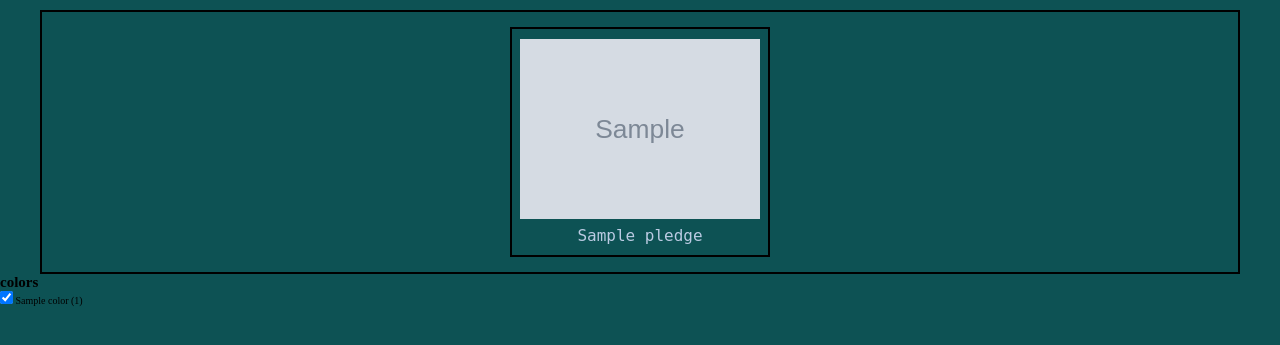
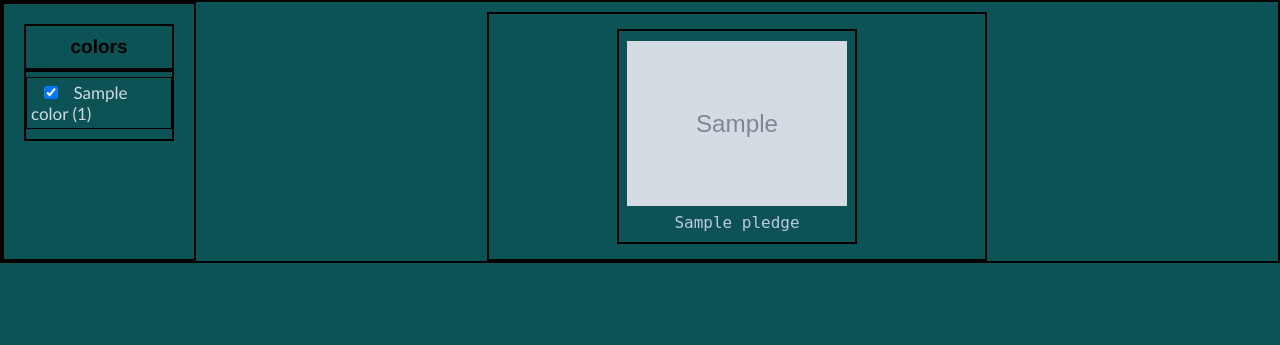
Before and after one commit to LuisJZ2004/clothestore, a Django app: a page that uses clothestore/clothes/templates/clothes/clothes_list.html in a window 1280 px wide. Shown: the part 106-451 px from the top of the page. Run offline with Django 4.2, Linux system fonts and the light colour scheme; tables that the repository leaves empty hold one stand-in row (values such as "Sample post"); grey boxes marked "Sample" are stand-in pictures.

Commit message:
I got on the top of my tongue 2.0

```diff
--- a/clothestore/clothes/static/clothes/css/pledge_list_3.css
+++ /dev/null
@@ -1,52 +0,0 @@
-/* .filters {
-    display: flex;
-    justify-content: space-between;
-    border: 1px solid black;
-    padding: 10px;
-    min-width: 100px;
-    max-width: 1300px;
-    margin: 0px auto;
-} */
-
-
-.list-clothes {
-    display: flex;
-    justify-content: space-evenly;
-    flex-wrap: wrap;
-    padding: 15px;
-    border: 2px solid black;
-    min-width: 500px;
-    max-width: 1200px;
-    margin: 0px auto;
-    margin-top: 10px;
-}
-
-.clothe {
-    padding: 10px;
-    max-width: 260px;
-    display: flex;
-    justify-content: center;
-    align-items: center;
-    flex-direction: column;
-    border: 2px solid black;
-}
-.clothe .name {
-    display: flex;
-    justify-content: center;
-    flex-wrap: wrap;
-    align-items: center;
-    justify-content: center;
-    height: 100%;
-    max-width: 90%;
-    margin-top:5px;
-}
-
-.clothe .name a{
-    font-family: monospace;
-    font-size: 1.6rem;
-    color: #bbcbe3;
-}
-
-.clothe .name a:hover {
-    color:white;
-}
--- /dev/null
+++ b/clothestore/clothes/static/clothes/css/pledge_list_5.css
@@ -0,0 +1,94 @@
+/* Filters */
+.main-container .filters {
+    border: 2px solid black;
+    padding: 20px;
+    min-height: 100px;
+    max-width: 400px;
+    display: flex;
+    justify-content: center;
+}
+
+.main-container .filters .filter-tittle {
+    padding: 10px;
+    border: 2px solid black;
+    display: flex;
+    justify-content: center;
+}
+
+.main-container .filters .filter-tittle h2 {
+    font-size: 1.9rem;
+    font-family:'Franklin Gothic Medium', 'Arial Narrow', Arial, sans-serif;
+}
+
+.main-container .filters .filter-checkboxes {
+    width: 40px;
+    font-size: 1.5rem;
+}
+
+.main-container .filters span {
+    font-size: 1.7rem;
+    font-family:'Gill Sans', 'Gill Sans MT', Calibri, 'Trebuchet MS', sans-serif;
+    color: #d0d9e6;
+}
+
+.main-container .filters .checkbox-label {
+    padding: 4px;
+    margin-bottom: 10px;
+    margin-top: 5px;
+    border: 1px solid black;
+}
+
+.main-container .filters .colors{
+    border: 2px solid black;
+    width: 150px;
+    margin-bottom: 5px;
+    display: flex;
+    flex-direction: column;
+}
+.main-container {
+    border: 2px solid black;
+    display: flex;
+}
+
+
+/* Clothes */
+.main-container .list-clothes {
+    display: flex;
+    justify-content: space-evenly;
+    flex-wrap: wrap;
+    padding: 15px;
+    border: 2px solid black;
+    min-width: 500px;
+    max-width: 900px;
+    margin: 0px auto;
+    margin-top: 10px;
+}
+.clothe {
+    padding: 10px;
+    max-width: 240px;
+    display: flex;
+    justify-content: center;
+    align-items: center;
+    flex-direction: column;
+    border: 2px solid black;
+}
+.clothe .name {
+    display: flex;
+    justify-content: center;
+    flex-wrap: wrap;
+    align-items: center;
+    justify-content: center;
+    height: 100%;
+    max-width: 90%;
+    margin-top:5px;
+}
+
+.clothe .name a{
+    font-family: monospace;
+    font-size: 1.6rem;
+    color: #bbcbe3;
+}
+
+.clothe .name a:hover {
+    color:white;
+}
--- a/clothestore/clothes/templates/clothes/clothes_list.html
+++ b/clothestore/clothes/templates/clothes/clothes_list.html
@@ -1,7 +1,7 @@
 {% extends '../home/base_layout.html' %}
 {% load static %}
 {% block styles %}
-<link rel="stylesheet" href="{% static 'clothes/css/pledge_list_3.css' %}" type="text/css">
+<link rel="stylesheet" href="{% static 'clothes/css/pledge_list_5.css' %}" type="text/css">
 {% endblock styles %}
 
 {% block content %}
@@ -64,38 +64,38 @@
     </div>
 </div> {% endcomment %}
 <div class="main-container">
-    <div class="list-clothes">
-        {% for pledge in pledges %}
-
-        <div class="clothe">
-            <a href="#">
-                <img src="{{ pledge.pledgecolorset_set.all.first.image.url }}" alt="" width="240px">
-            </a>
-            <div class="name">
-                <a href="#">{{ pledge.name }}</a>
-            </div>
-
-        </div>
-
-        {% endfor %}
-    </div>
 
     <div class="filters">
-        <form name="colors" action="{% url 'clothes:get_form_checkboxes_path' gender clothing_type_slug %}" method="GET">
-            <h2>colors</h2>
-            <div name="colors">
+        <form class="filter-form" name="colors" action="{% url 'clothes:pledge_list_path' gender clothing_type_slug %}?page=1" method="GET">
+            <div class="filter-tittle">
+                <h2>colors</h2>
+            </div>
+            <div name="colors" class="colors">
                 {% for key, value in colors.items %}
-                <label for="checkbox">
-                    <input type="checkbox" name="color{{forloop.counter}}" onclick="javascript: submit()" value="{{key}}" checked>
+                <label class="checkbox-label" for="checkbox">
+                    <input class="filter-checkboxes" type="checkbox" name="color{{forloop.counter}}" onclick="javascript: submit()" value="{{key}}" checked>
                     <span>{{key}} ({{value}}) </span>
                 </label>
                 {% endfor %}
             </div>
 
         </form>
-        </script>
     </div>
+    <div class="list-clothes">
+        {% for pledge in pledges %}
 
+            <div class="clothe">
+                <a href="#">
+                    <img src="{{ pledge.pledgecolorset_set.all.first.image.url }}" alt="" width="220px">
+                </a>
+                <div class="name">
+                    <a href="#">{{ pledge.name }}</a>
+                </div>
+
+            </div>
+
+        {% endfor %}
+    </div>
 </div>
 
 {% endblock content %}
--- a/clothestore/clothes/views.py
+++ b/clothestore/clothes/views.py
@@ -27,18 +27,18 @@ def clothes_list_view(request, gender, slug):
     pledges = Pledge.objects.filter(clothing_type__slug=slug, gender=gender)
     page = None
     try:
-        if request.GET.get("page") != None:
-           page = int(request.GET.get("page"))
+        if request.POST.get("page") != None:
+           page = int(request.POST.get("page"))
     except ValueError:
         return redirect(to="clothes:pledge_list_path", gender=gender, slug=slug)
 
     filters = {
         "page": page if page != None and page != 0 else 1,
         "fields": {
-            "pledgecolorset__sizes__name": request.GET.get("size"),
-            "pledgecolorset__color__name": request.GET.get("color")
+            "pledgecolorset__sizes__name": request.POST.get("size"),
+            "pledgecolorset__color__name": request.POST.get("color")
         },
-        "order": request.GET.get("order"),
+        "order": request.POST.get("order"),
     }
 
     filtering = Filter()
@@ -63,7 +63,7 @@ def clothes_list_view(request, gender, slug):
 def get_form_checkboxes(request, gender, slug):
     print(request.GET)
 
-    return redirect(to="clothes:pledge_list_path", gender=gender, slug=slug)
+    return redirect(to=request.path, gender=gender, slug=slug)
 
 def clothes_by_gender(request, gender):
     """
```
